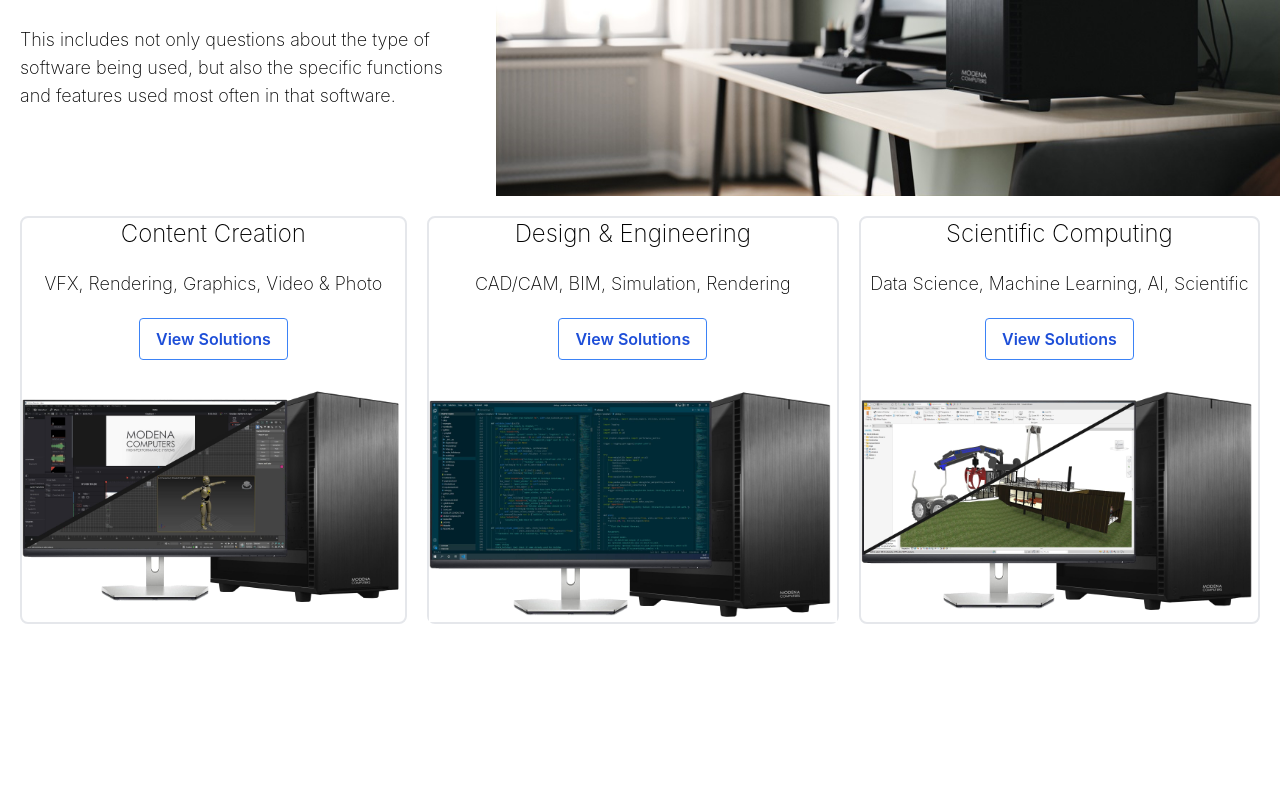
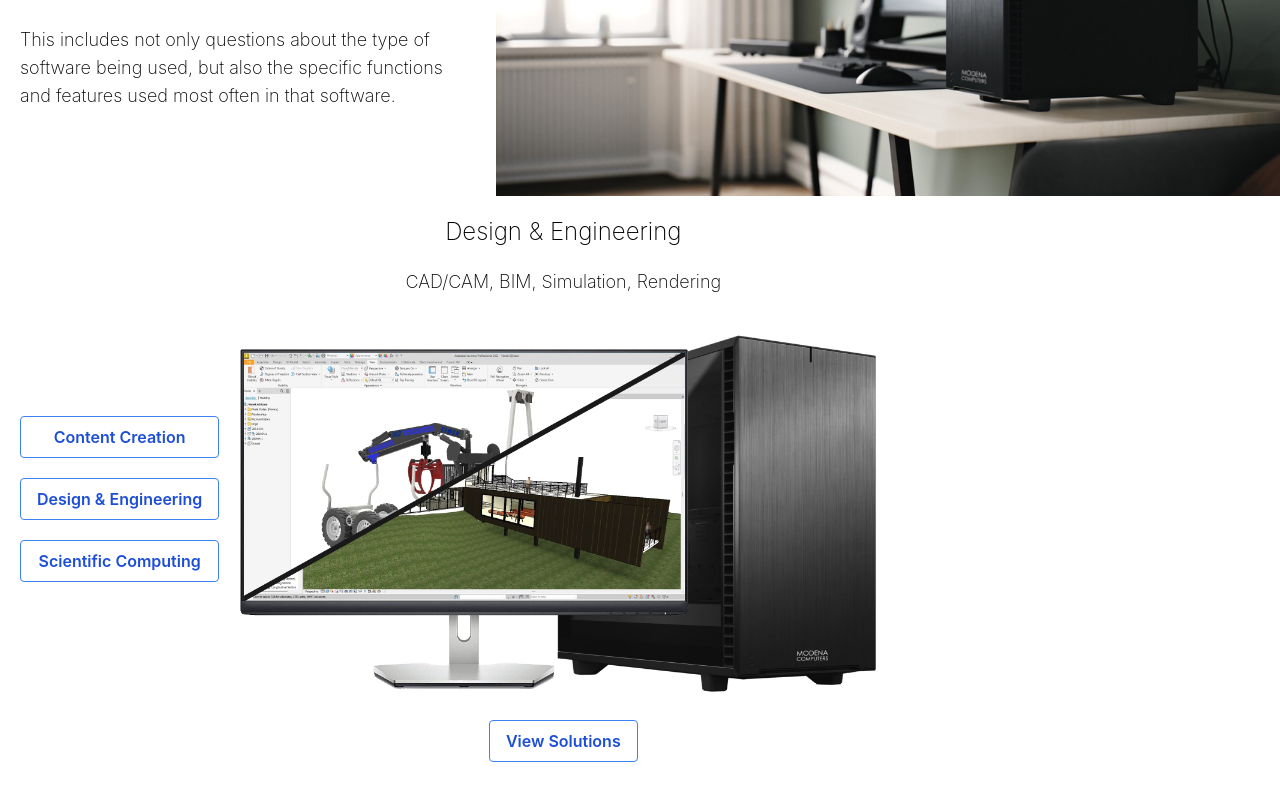
Before and after one commit to Kraboobee/Modena-Website, a React (Create React App) app in the folder modena/: page / in a window 1280 px wide. Shown: the part 1242-2042 px from the top of the page. Before the commit the page ends 1886 px from the top, so only its background shows below. Built offline with nearby package versions, Linux system fonts and the light colour scheme.

Commit message:
Create state hook

```diff
--- a/modena/src/App.js
+++ b/modena/src/App.js
@@ -3,6 +3,7 @@ import "./index.css";
 import Navbar from "./Navigation/Navbar.js";
 import Home from './Home-Page/Home';
 import Solutions from './View-Solutions/View-Solutions';
+import SelectIndustry from './View-Solutions/Solution-State';
 import YourWork from "./Your-Work/Your-Work.js";
 
 
@@ -12,7 +13,7 @@ function App() {
       <Navbar />
       <Home />
       <YourWork />
-      <Solutions />
+      <SelectIndustry />
     </div>
   );
 }
--- a/modena/src/View-Solutions-Container/View-Solutions-Container.js
+++ b/modena/src/View-Solutions-Container/View-Solutions-Container.js
@@ -1,7 +1,7 @@
 import React from "react";
 
 const ViewSolutionContainer = ( { solution }) => (
-    <div className="flex flex-col gap-5 font-extralight text-center border-2 rounded-lg">
+    <div className="flex flex-col gap-5 font-extralight text-center items-center">
         <div>
           <h1 className='text-2xl'>
             {solution.name}
@@ -13,12 +13,12 @@ const ViewSolutionContainer = ( { solution }) => (
           </p>
         </div>
         <div>
-          <button class="bg-transparent hover:bg-blue-500 text-blue-700 font-semibold hover:text-white py-2 px-4 border border-blue-500 hover:border-transparent rounded">
+          <img className="max-h-96" src={solution.img} alt="" />
+        </div>
+        <div>
+          <button className="bg-transparent hover:bg-blue-500 text-blue-700 font-semibold hover:text-white py-2 px-4 border border-blue-500 hover:border-transparent rounded mb-5">
           View Solutions
           </button>
-        </div>
-        <div>
-          <img src={solution.img} alt="" />
         </div>
     </div>
 )
--- /dev/null
+++ b/modena/src/View-Solutions/Solution-State.js
@@ -0,0 +1,38 @@
+import React, {useState} from "react"
+import { solutionList } from '../homepage'
+import ViewSolutionContainer from "../View-Solutions-Container/View-Solutions-Container";
+
+function SelectIndustry() {
+    const [industry, setIndustry] = useState(1);
+    if (!solutionList.length) return null
+
+
+    return (
+        <div className="container mx-auto mb-5 px-5">
+            <div className="flex flex-row gap-5 items-center">
+                <div className="flex flex-col gap-5 place-content-center">
+                    {solutionList.map((solution) => (
+                    <button className="bg-transparent hover:bg-blue-500 text-blue-700 font-semibold hover:text-white py-2 px-4 border border-blue-500 hover:border-transparent rounded"
+                    onClick={() => setIndustry(solution.id)}>
+                        {solution.name}
+                    </button>
+                    ))}
+                </div>
+                <div>
+                    <ViewSolutionContainer
+                    solution={solutionList[industry]}
+                    />
+                </div>
+            </div>
+        </div>
+    )
+}
+
+export default SelectIndustry
+
+{/* <button onClick={() => setIndustry(1)}>
+
+</button>
+<button onClick={() => setIndustry(2)}>
+
+</button> */}
--- a/modena/src/homepage.js
+++ b/modena/src/homepage.js
@@ -4,19 +4,22 @@ import scientific from './img/scientific.jpg'
 
 const solutionList = [
     {
+        id: 0,
         name: 'Content Creation',
         desc: 'VFX, Rendering, Graphics, Video & Photo',
         img: content
     },
     {
+        id: 1,
         name: 'Design & Engineering',
         desc: 'CAD/CAM, BIM, Simulation, Rendering',
-        img: scientific
+        img: design
     },
     {
+        id: 2,
         name: 'Scientific Computing',
         desc: 'Data Science, Machine Learning, AI, Scientific',
-        img: design
+        img: scientific
     },
 
 ]
```
